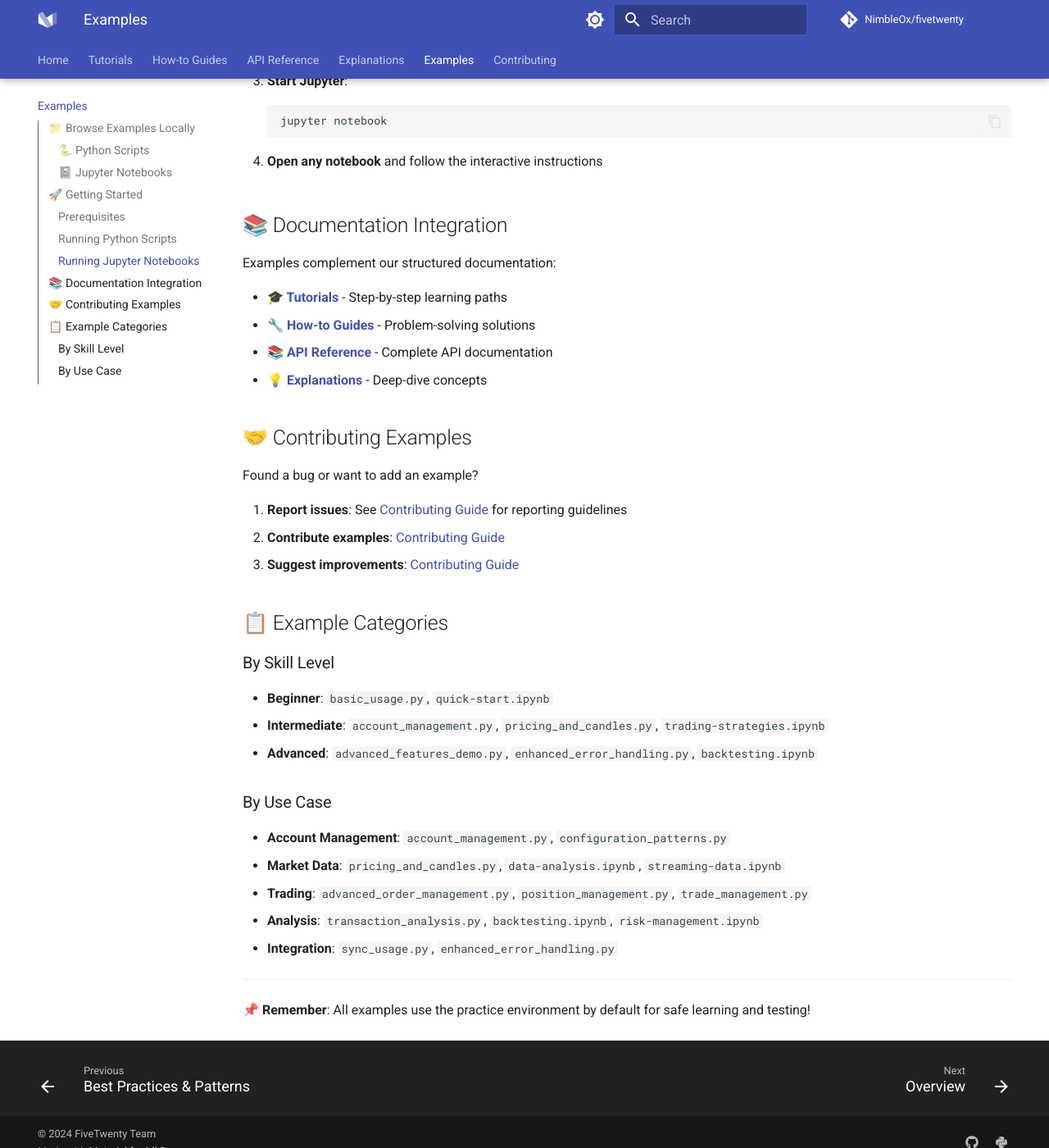
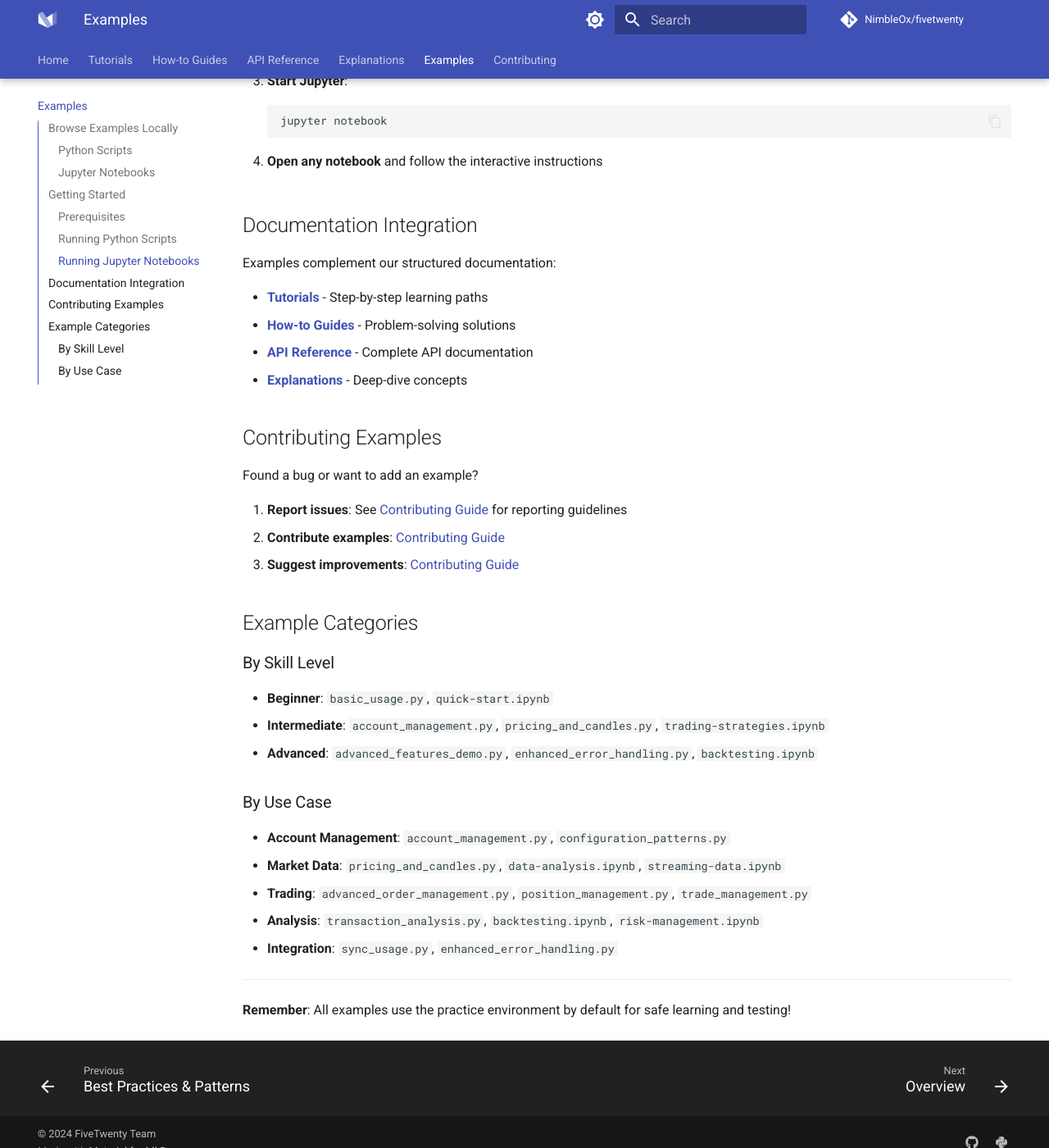
Before and after one commit to NimbleOx/fivetwenty, an MkDocs documentation site: the page built from docs/examples.md, in a window 1280 px wide and 1400 px high, scrolled down 2311 px. Shown: the whole window at 82% size. Built offline with MkDocs 1.6.1 and Material for MkDocs 9.7.7, drawn with Linux system fonts in a browser that asks for light colours; comment, search, counter and statistics services are not loaded; some of the changed text lies outside the part shown.

```diff
--- a/docs/examples.md
+++ b/docs/examples.md
@@ -2,13 +2,13 @@
 
 This page provides access to comprehensive examples and code samples for FiveTwenty. All examples are included with your FiveTwenty installation in the `examples/` directory and are maintained to stay up-to-date with the latest SDK features.
 
-## 📁 Browse Examples Locally
+## Browse Examples Locally
 
 All examples are organized into two categories in your FiveTwenty installation:
 
-### 🐍 Python Scripts
+### Python Scripts
 
-**📂 `examples/scripts/`**
+**`examples/scripts/`**
 
 Complete, runnable Python scripts demonstrating specific functionality:
 
@@ -24,9 +24,9 @@ Complete, runnable Python scripts demonstrating specific functionality:
 - **`enhanced_error_handling.py`** - Robust error handling patterns
 - **`advanced_features_demo.py`** - Advanced SDK features showcase
 
-### 📓 Jupyter Notebooks
+### Jupyter Notebooks
 
-**📂 `examples/notebooks/`**
+**`examples/notebooks/`**
 
 Interactive Jupyter notebooks for learning and experimentation:
 
@@ -37,7 +37,7 @@ Interactive Jupyter notebooks for learning and experimentation:
 - **`data-analysis.ipynb`** - Market data analysis and visualization
 - **`backtesting.ipynb`** - Strategy backtesting framework
 
-## 🚀 Getting Started
+## Getting Started
 
 ### Prerequisites
 
@@ -93,16 +93,16 @@ Before running any examples, make sure you have:
 
 4. **Open any notebook** and follow the interactive instructions
 
-## 📚 Documentation Integration
+## Documentation Integration
 
 Examples complement our structured documentation:
 
-- **[🎓 Tutorials](tutorials/index.md)** - Step-by-step learning paths
-- **[🔧 How-to Guides](how-to-guides/index.md)** - Problem-solving solutions
-- **[📚 API Reference](api-reference/index.md)** - Complete API documentation
-- **[💡 Explanations](explanation/index.md)** - Deep-dive concepts
+- **[Tutorials](tutorials/index.md)** - Step-by-step learning paths
+- **[How-to Guides](how-to-guides/index.md)** - Problem-solving solutions
+- **[API Reference](api-reference/index.md)** - Complete API documentation
+- **[Explanations](explanation/index.md)** - Deep-dive concepts
 
-## 🤝 Contributing Examples
+## Contributing Examples
 
 Found a bug or want to add an example?
 
@@ -110,7 +110,7 @@ Found a bug or want to add an example?
 2. **Contribute examples**: [Contributing Guide](contributing/index.md)
 3. **Suggest improvements**: [Contributing Guide](contributing/index.md)
 
-## 📋 Example Categories
+## Example Categories
 
 ### By Skill Level
 
@@ -128,4 +128,4 @@ Found a bug or want to add an example?
 
 ---
 
-**📌 Remember**: All examples use the practice environment by default for safe learning and testing!
+**Remember**: All examples use the practice environment by default for safe learning and testing!
```
